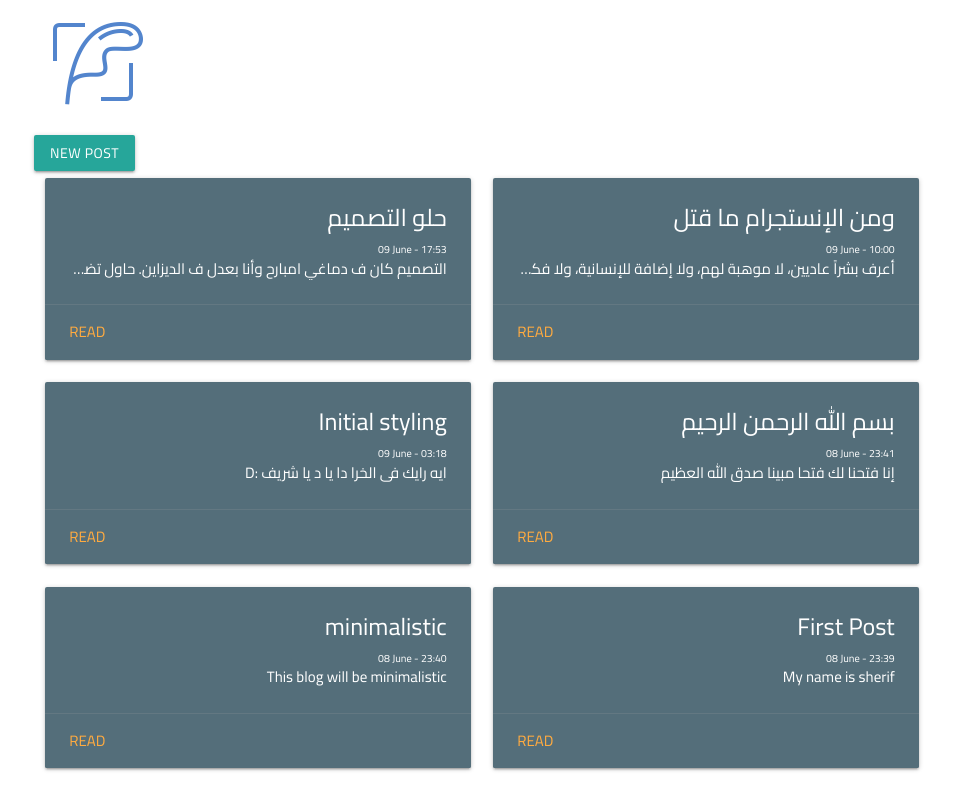
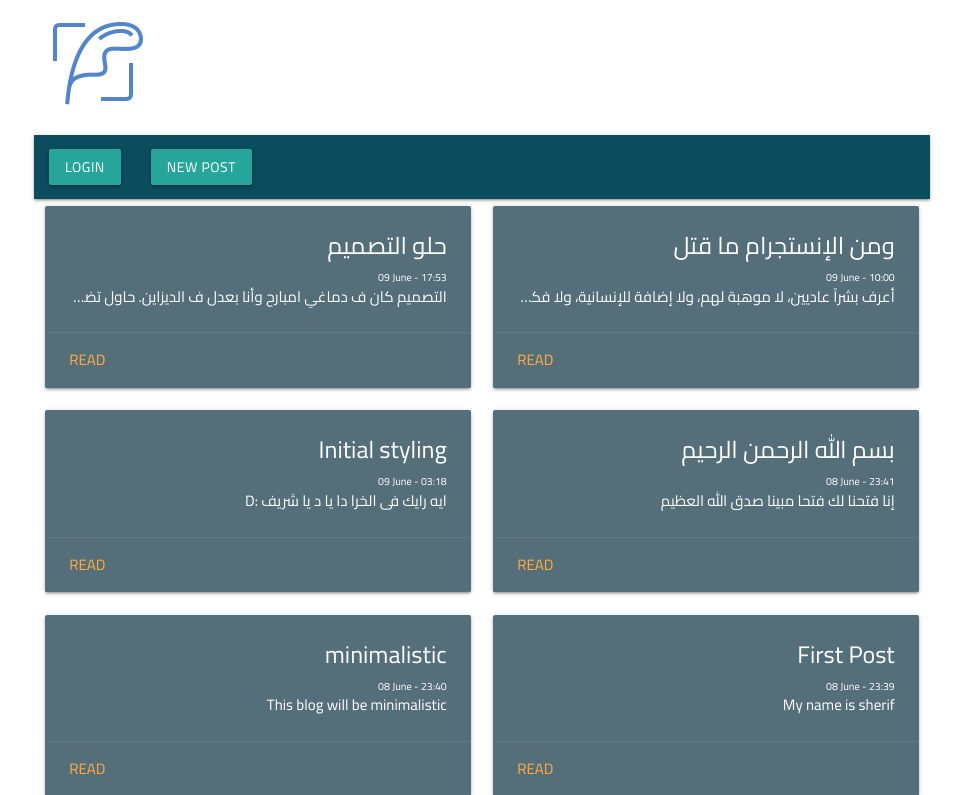
Before and after one commit to oelgazzar/blog, a Flask app: page / in a window 1280 px wide. Shown: the top 795 px of the page, without its empty margins (158-1121 px from the left). Run offline with Flask 2, Linux system fonts and the light colour scheme; data comes from the database, SQL or seed files in the repository.

Commit message:
add navbar and logout/login button

```diff
--- a/app/templates/index.html
+++ b/app/templates/index.html
@@ -2,7 +2,29 @@
 
 {% block title %}Blog{% endblock %}
 {% block content %}
-	<a href="{{ url_for('new') }}" class="waves-effect waves-light btn">New Post</a>
+
+	<nav style="background-color: #0B4C5F">
+
+	    <div class="nav-wrapper">
+
+	      <ul id="nav-mobile" class="left hide-on-med-and-down">
+
+	        <li>
+				{% if current_user.is_authenticated %}
+					<a href="{{ url_for('auth.logout') }}" class="waves-effect waves-light btn">Logout</a>
+				{%else%}
+					<a href="{{ url_for('auth.login') }}" class="waves-effect waves-light btn">Login</a>
+				{% endif %}
+	        </li>
+	        <li> <a href="{{ url_for('new') }}" class="waves-effect waves-light btn">New Post</a> </li>
+
+
+	      </ul>
+
+	    </div>
+
+	</nav>
+
 	{% if posts %}
 			<div class="row">
 			{% for post in posts %}
```
